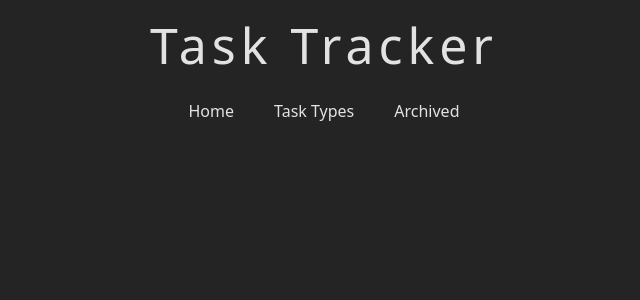
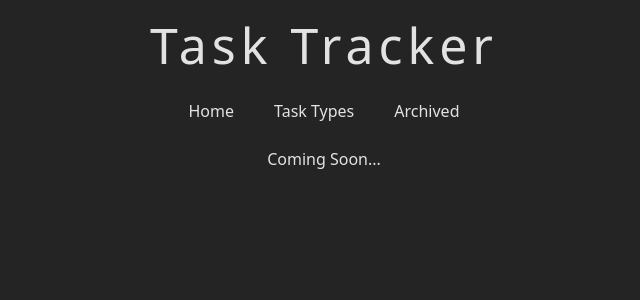
Before and after one commit to 02juan04/goal-tracker, a React (Vite) app: page /Task-Types in a window 1280 px wide. Shown: the top 300 px of the page, without its empty margins (316-956 px from the left). Built offline with nearby package versions, Linux system fonts and the light colour scheme.

Commit message:
starting on task types section. Changed nav code.

```diff
--- a/src/App.jsx
+++ b/src/App.jsx
@@ -2,7 +2,7 @@ import './App.css'
 import Nav from './nav'
 import {Route, Routes} from 'react-router-dom'
 import Home from './pages/Home.jsx'
-import Profile from './pages/Profile.jsx'
+import TaskTypes from './pages/Task-Types.jsx'
 import Archived from './pages/Archived.jsx'
 import { useState } from "react";
 
@@ -52,7 +52,7 @@ function App() {
       <div className='flex w-5/6 md:w-3/4 lg:w-2/3 xl:w-250 flex-col justify-center items-center'>
         <Routes>
           <Route path='/' element={<Home tasks={tasks} setTasks={setTasks}/>}></Route>
-          <Route path='/Profile' element={<Profile/>}></Route>
+          <Route path='/Task-Types' element={<TaskTypes/>}></Route>
           <Route path='/Archived' element={<Archived tasks={tasks} setTasks={setTasks}/>}></Route>
         </Routes>
       </div>
--- a/src/nav.jsx
+++ b/src/nav.jsx
@@ -1,17 +1,14 @@
 import './nav.css'
 import {Link} from 'react-router-dom';
 
-const navOptions = ["Home", "Task Types", "Archived"];
 
 export default function Nav(){
     return(
         <nav className='flex justify-center mb-6'>
             <ul className='flex gap-10'>
-            {navOptions.map(item =>
-            <div key={item} className='navOptionContainer'>
-                <li><Link to={item === "Home" ? "/" : item}>{item}</Link></li>
-            </div>
-            )}
+                <li><Link to="/">Home</Link></li>
+                <li><Link to="/Task-Types">Task Types</Link></li>
+                <li><Link to="/Archived">Archived</Link></li>
             </ul>
         </nav>
     );
--- a/src/pages/Profile.jsx
+++ /dev/null
@@ -1,7 +0,0 @@
-function Profile(){
-    return(
-        <h1>Testing</h1>
-    )
-}
-
-export default Profile;
--- /dev/null
+++ b/src/pages/Task-Types.jsx
@@ -0,0 +1,7 @@
+function TaskTypes(){
+    return(
+        <h1>Coming Soon...</h1>
+    )
+}
+
+export default TaskTypes;
```
